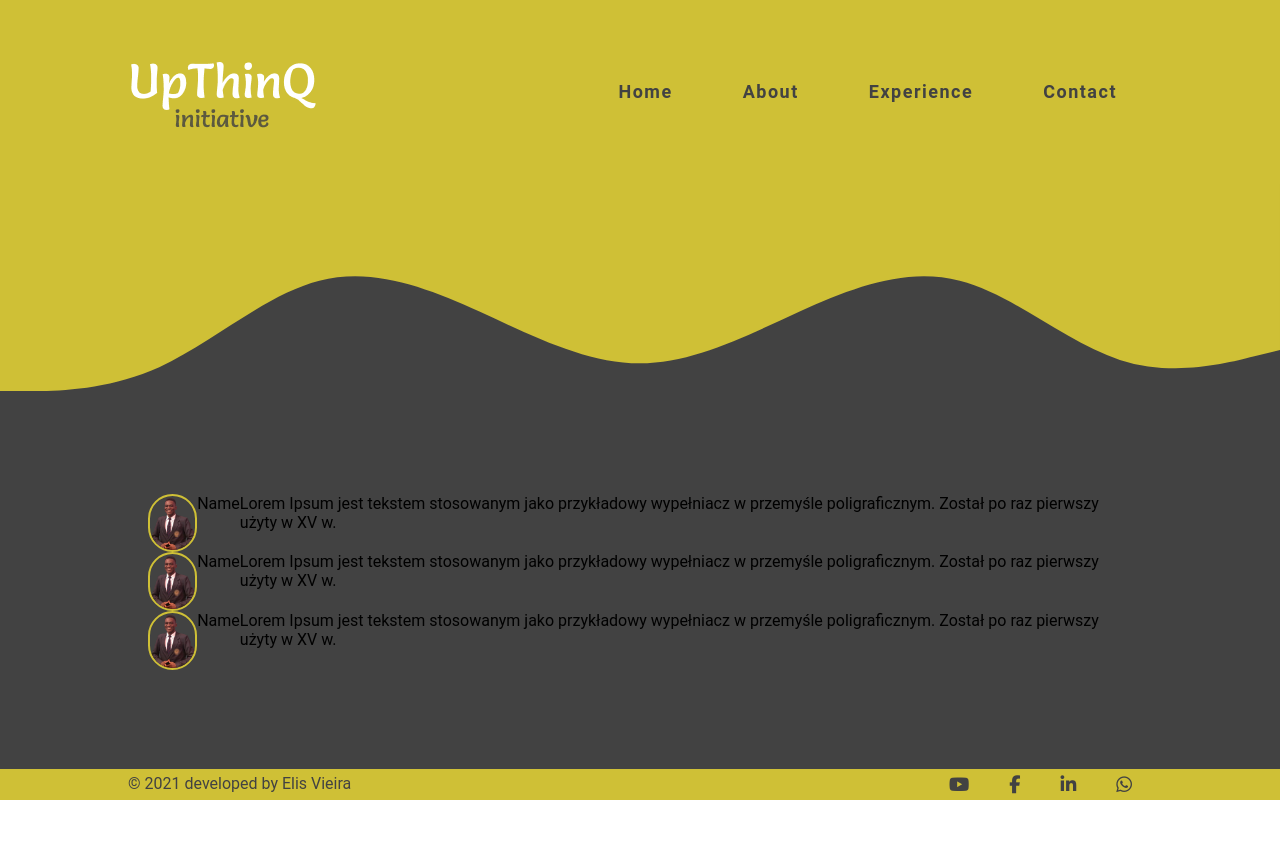
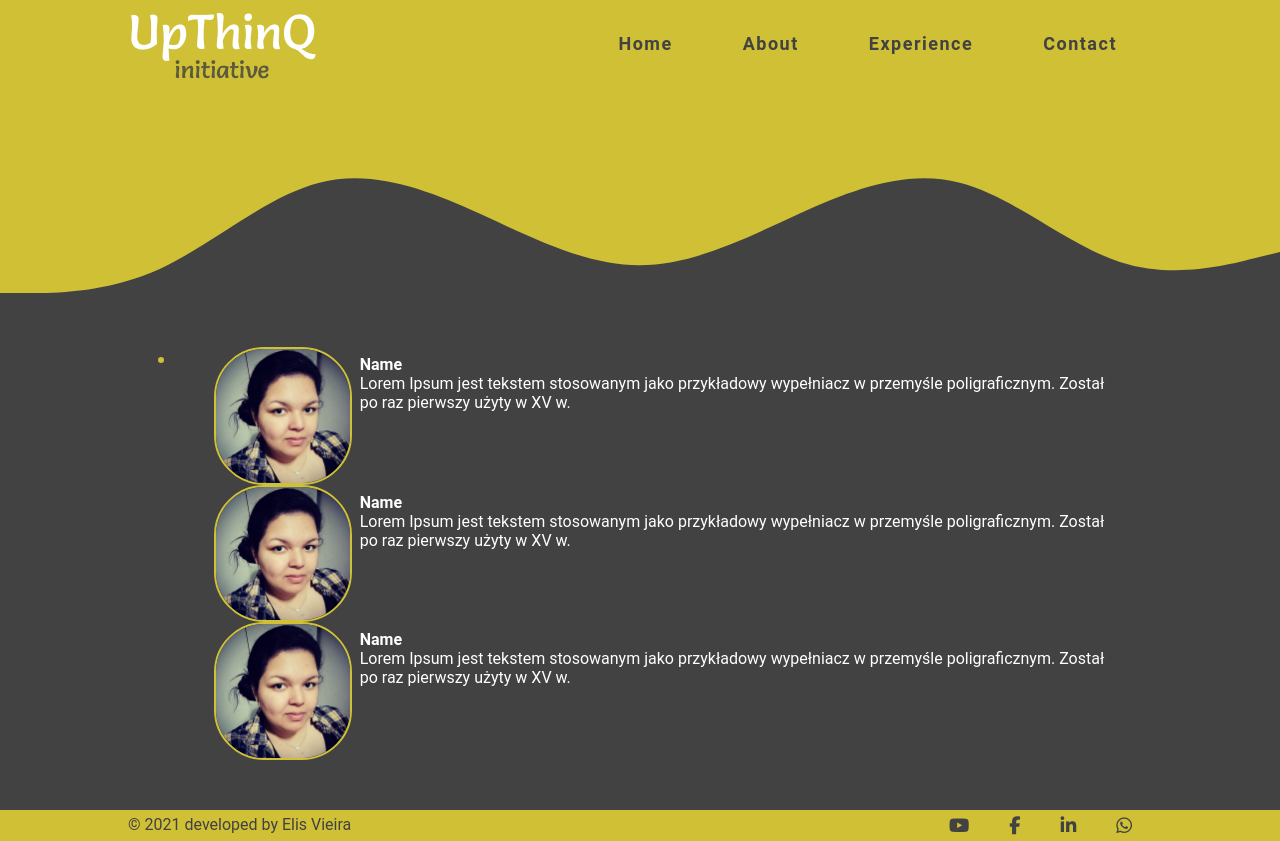
Before and after one commit to elisses/Kalike, a React (Create React App) app: page /experience in a window 1280 px wide. Before the commit the page ends 800 px from the top, so only its background shows below. Built offline with nearby package versions, Linux system fonts and the light colour scheme.

Commit message:
page experience

```diff
--- a/src/pages/Experience.css
+++ b/src/pages/Experience.css
@@ -3,9 +3,18 @@
     flex-grow: 1;
     flex-direction: row;
     padding: 30px 10%;
-    flex-wrap: wrap;
     justify-content: space-around;
-    align-items: center;
+    background-color:#424242;
+}
+
+.video {
+    padding: 30px;
+}
+
+.video .youtube {
+    border: 3px solid #CFC036;
+    border-radius: 15px;
+
 }
 
 .fedback {
@@ -13,6 +22,7 @@
     flex-direction: column;
     flex: 1;
     padding: 20px;
+   justify-content: space-around;
 }
 .fedback .client  {
     display: flex;
@@ -23,9 +33,18 @@
     display: flex;
     flex-direction: column;
 }
+.client_fed {
+    padding: 8px;
+    padding-bottom: 5px;
+    color: #fff;
+}
+
+.client_fed p:first-child {
+    font-weight: 700;
+}
 
 .client img{
-    width: 5%;
+    width: 15%;
     border: 2px solid #CFC036;
     border-radius: 50px;
 }
--- a/src/pages/Experience.js
+++ b/src/pages/Experience.js
@@ -1,7 +1,7 @@
 import React from 'react';
 import YouTube from 'react-youtube';
 import "./Experience.css";
-import Kalike from '../image/kalike.png';
+import Client from '../image/eu3.jpg';
 
 
 const Experience = () => {
@@ -23,32 +23,39 @@ const Experience = () => {
     return (
         <div className='wrapper_experience'>
             <div className='video'>
-                <YouTube videoId={videoCode} opts={opts} videoOnReady={(e) => videoOnReady(e)} />
+                <YouTube className='youtube' videoId={videoCode} opts={opts} videoOnReady={(e) => videoOnReady(e)} />
             </div>
             <div className='fedback'>
                 <div className='client'>
-                    <img src={Kalike} alt='#' />
+                    <img src={Client} alt='#' />
+                    <div className='client_fed'>
                         <p>Name</p>
                         <p>
                             Lorem Ipsum jest tekstem stosowanym jako przykładowy
                             wypełniacz w przemyśle poligraficznym. Został po raz pierwszy użyty w XV w.
                         </p>
                     </div>
+
+                </div>
                 <div className='client'>
-                    <img src={Kalike} alt='#' />
+                    <img src={Client} alt='#' />
+                    <div className='client_fed'>
                         <p>Name</p>
                         <p>
                             Lorem Ipsum jest tekstem stosowanym jako przykładowy
                             wypełniacz w przemyśle poligraficznym. Został po raz pierwszy użyty w XV w.
                         </p>
                     </div>
+                </div>
                 <div className='client'>
-                    <img src={Kalike} alt='#' />
+                    <img src={Client} alt='#' />
+                    <div className='client_fed'>
                         <p>Name</p>
                         <p>
                             Lorem Ipsum jest tekstem stosowanym jako przykładowy
                             wypełniacz w przemyśle poligraficznym. Został po raz pierwszy użyty w XV w.
                         </p>
+                    </div>
                 </div>
 
             </div>
```
Also changed, not shown: src/image/eu3.jpg (added). Lines whose indentation alone changed are shown as unchanged.
